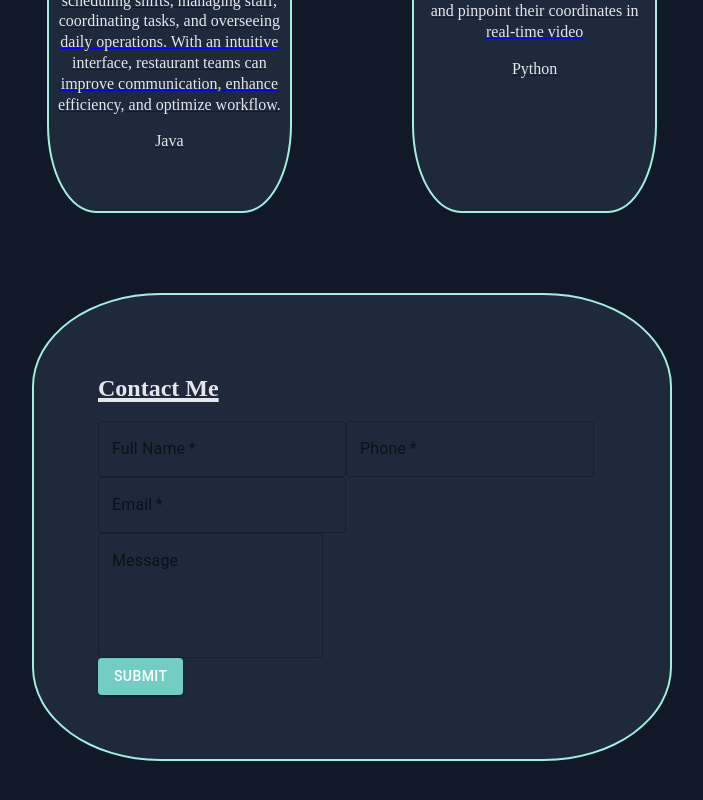
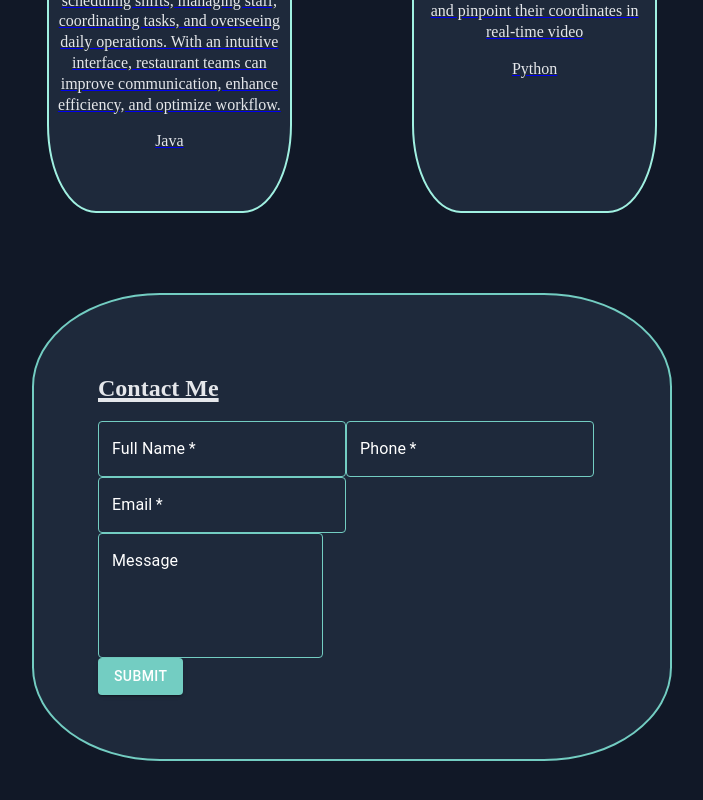
Before and after one commit to ShaharMizrachi/ShaharPortfolio, a React (Create React App) app: page / in a window 1280 px wide. Shown: the part 2084-2884 px from the top of the page, without its empty margins (288-991 px from the left). Built offline with nearby package versions, Linux system fonts and the light colour scheme.

Commit message:
CustomTextField

```diff
--- /dev/null
+++ b/src/components/ui/CustomTextField.tsx
@@ -0,0 +1,30 @@
+import { styled } from '@mui/system';
+import TextField from '@mui/material/TextField';
+
+const CustomTextField = styled(TextField)({
+    '& .MuiOutlinedInput-root': {
+        '& fieldset': {
+            borderColor: '#73CDC2', // Default border color
+        },
+        '&:hover fieldset': {
+            borderColor: '#73CDC2', // Hover border color
+        },
+        '&.Mui-focused fieldset': {
+            borderColor: '#73CDC2', // Focused border color
+        },
+        '& .MuiInputBase-input::placeholder': {
+            color: '#FFFFFF', // Placeholder text color
+        },
+        '& .MuiInputBase-input': {
+            color: '#FFFFFF', // Input text color
+        },
+    },
+    '& .MuiInputLabel-root': {
+        color: '#FFFFFF', // Label color
+    },
+    '& .MuiInputLabel-root.Mui-focused': {
+        color: '#FFFFFF', // Focused label color
+    },
+});
+
+export default CustomTextField
--- a/src/pages/contactMe/ContactMe.tsx
+++ b/src/pages/contactMe/ContactMe.tsx
@@ -2,6 +2,7 @@ import React, { ChangeEvent, useState } from 'react';
 import './ContactMe.css';
 import TextField from '@mui/material/TextField';
 import FullButton from '../../components/ui/fullButton/FullButton';
+import CustomTextField from '../../components/ui/CustomTextField';
 
 const ContactMe = () => {
     const [phoneError, setPhoneError] = useState<boolean>(false);
@@ -46,7 +47,7 @@ const ContactMe = () => {
         <>
             <h2 className='title commenProperties'>Contact Me</h2>
             <div className='shortFiledsContainer commenProperties'>
-                <TextField
+                <CustomTextField
                     required
                     id="outlined-required"
                     label="Full Name"
@@ -54,15 +55,17 @@ const ContactMe = () => {
                     value={contactInfo.name}
                     onChange={handleInputChange}
                 />
-                <TextField
+                <CustomTextField
                     required
                     id="outlined-required"
                     label="Phone"
                     name="phone"
                     value={contactInfo.phone}
                     onChange={handleInputChange}
+                    error={phoneError}
+                    helperText={phoneError ? 'Invalid phone number' : ''}
                 />
-                <TextField
+                <CustomTextField
                     required
                     id="outlined-required"
                     label="Email"
@@ -72,7 +75,7 @@ const ContactMe = () => {
                 />
             </div>
             <div className='messageTextConatiner commenProperties'>
-                <TextField
+                <CustomTextField
                     id="outlined-multiline-static"
                     label="Message"
                     name="message"
@@ -82,7 +85,9 @@ const ContactMe = () => {
                     onChange={handleInputChange}
                 />
             </div>
-            <div className='submitButtonContainer commenProperties'><FullButton name={'Submit'} onClick={submit} /></div>
+            <div className='submitButtonContainer commenProperties'>
+                <FullButton name={'Submit'} onClick={submit} />
+            </div>
         </>
     );
 };
--- a/src/pages/mainPageContet/MainPageContet.css
+++ b/src/pages/mainPageContet/MainPageContet.css
@@ -113,7 +113,7 @@
 /* ////////////////////////////////////////////////////////////////////// */
 .ContactMeContainer {
   background-color: #1e293b;
-  border: solid 2px #a0f0e1;
+  border: solid 2px #73cdc2;
   border-radius: 20%;
   padding: 10%;
   margin-top: 30%;
```
